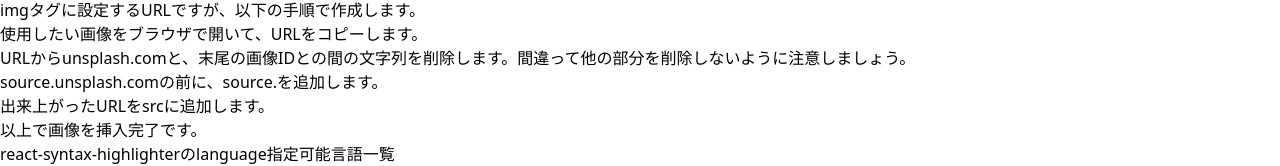
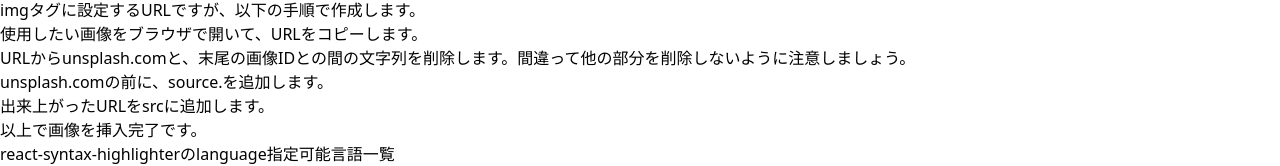
Before and after one commit to nattomatofu/blog, a Next.js app: page /posts/list-of-convenient-websites in a window 1280 px wide. Shown: the part 469-635 px from the top of the page. Built offline with nearby package versions, Linux system fonts and the light colour scheme.

Commit message:
記事を修正

```diff
--- a/src/pages/posts/list-of-convenient-websites.js
+++ b/src/pages/posts/list-of-convenient-websites.js
@@ -96,7 +96,7 @@ const ListOfConvenientWebsite = () => {
                                     </UnderLineBoldText>
                                 </li>
                                 <li className="my-4">
-                                    <CodeText>source.unsplash.com</CodeText>
+                                    <CodeText>unsplash.com</CodeText>
                                     の前に、<CodeText>source.</CodeText>
                                     を追加します。
                                 </li>
```
